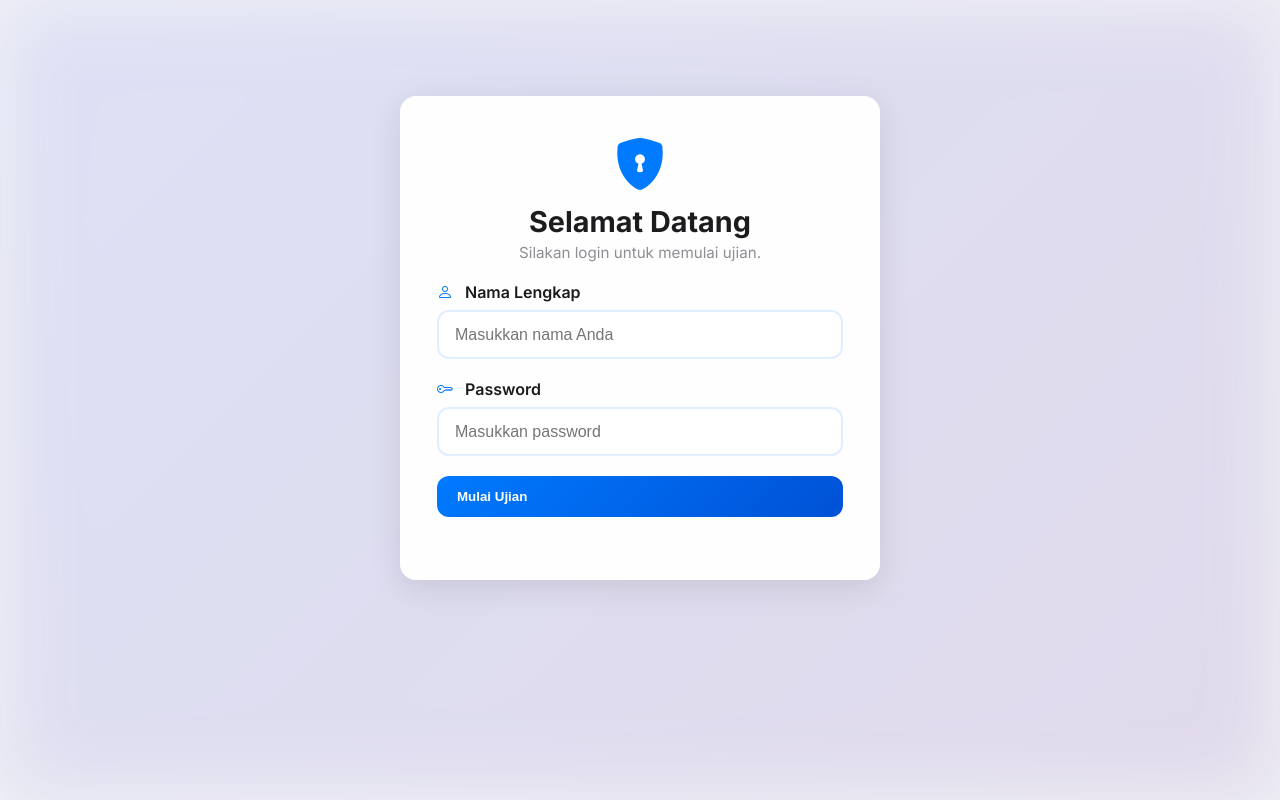
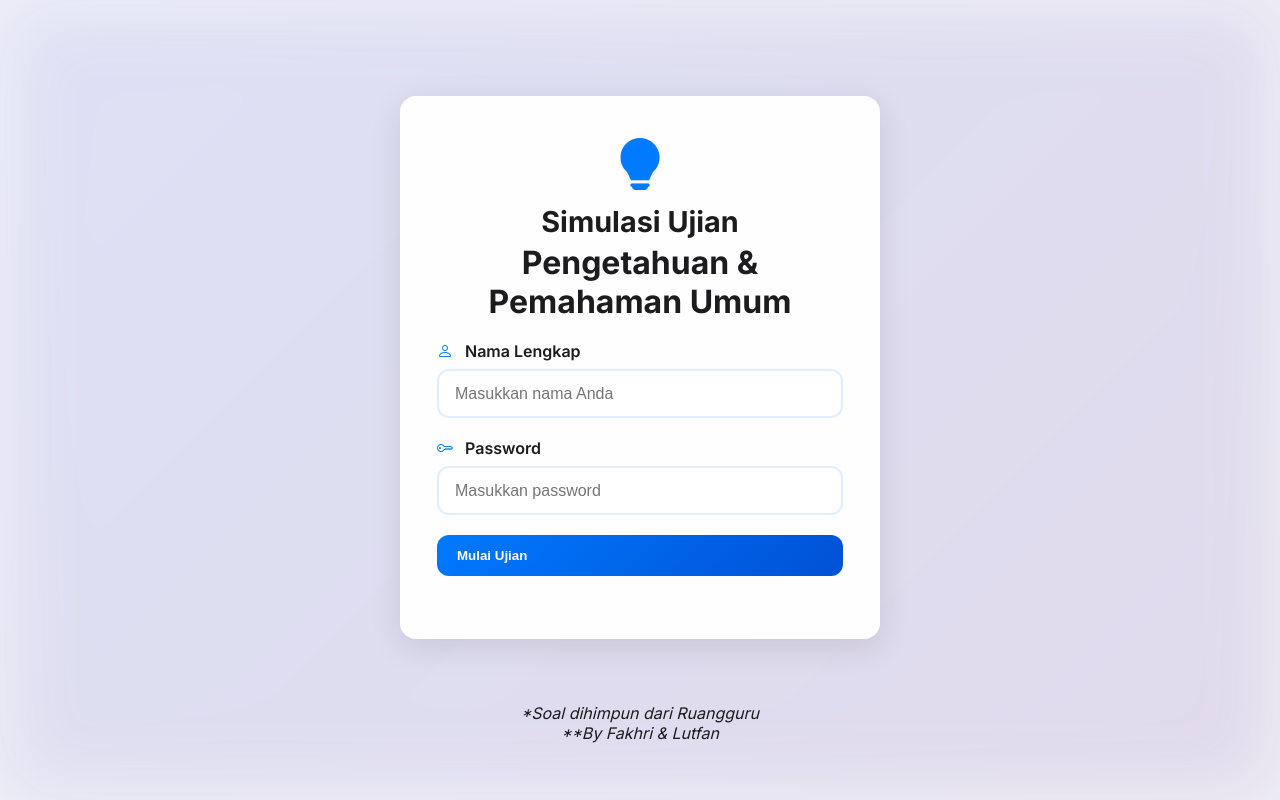
Before and after one commit to fakhrifh/WebCBT, a plain HTML site: page index.html in a window 1280 px wide. Drawn offline with nearby package versions, Linux system fonts and the light colour scheme.

Commit message:
Update index.html

```diff
--- a/index.html
+++ b/index.html
@@ -3,7 +3,7 @@
 <head>
     <meta charset="utf-8" />
     <meta name="viewport" content="width=device-width, initial-scale=1" />
-    <title>Ujian Online - Penalaran Umum</title>
+    <title>Simulasi Ujian Pengetahuan dan Pemahaman Umum</title>
 
     <!-- External CSS -->
     <link rel="stylesheet" href="style.css">
@@ -21,9 +21,9 @@
         <div id="login-container" class="page active">
             <div class="card login-card">
                 <div class="card-header">
-                    <i class="bi bi-shield-lock-fill"></i>
-                    <h2>Selamat Datang</h2>
-                    <p>Silakan login untuk memulai ujian.</p>
+                    <i class="bi-lightbulb-fill"></i>
+                    <h2><span class="highlight">Simulasi Ujian</span></h2>
+                    <h1 class="highlight">Pengetahuan & Pemahaman Umum</h1>
                 </div>
                 <form id="login-form">
                     <div class="input-group">
@@ -38,6 +38,8 @@
                     <p id="login-error" class="error-message"></p>
                 </form>
             </div>
+            <p style="text-align: center;"><em>*Soal dihimpun dari Ruangguru</em></p>
+            <p style="text-align: center;"><em>**By Fakhri & Lutfan</em></p>
         </div>
 
         <!-- EXAM -->
```
